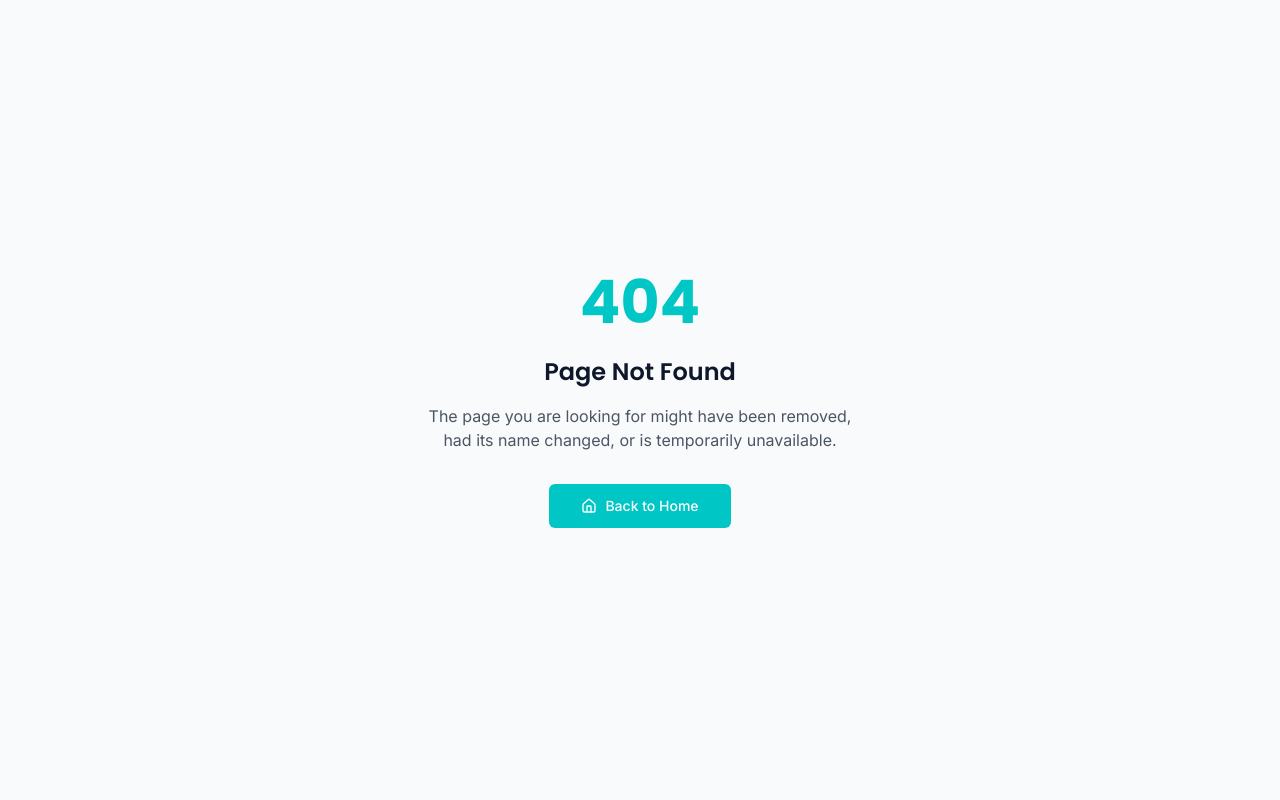
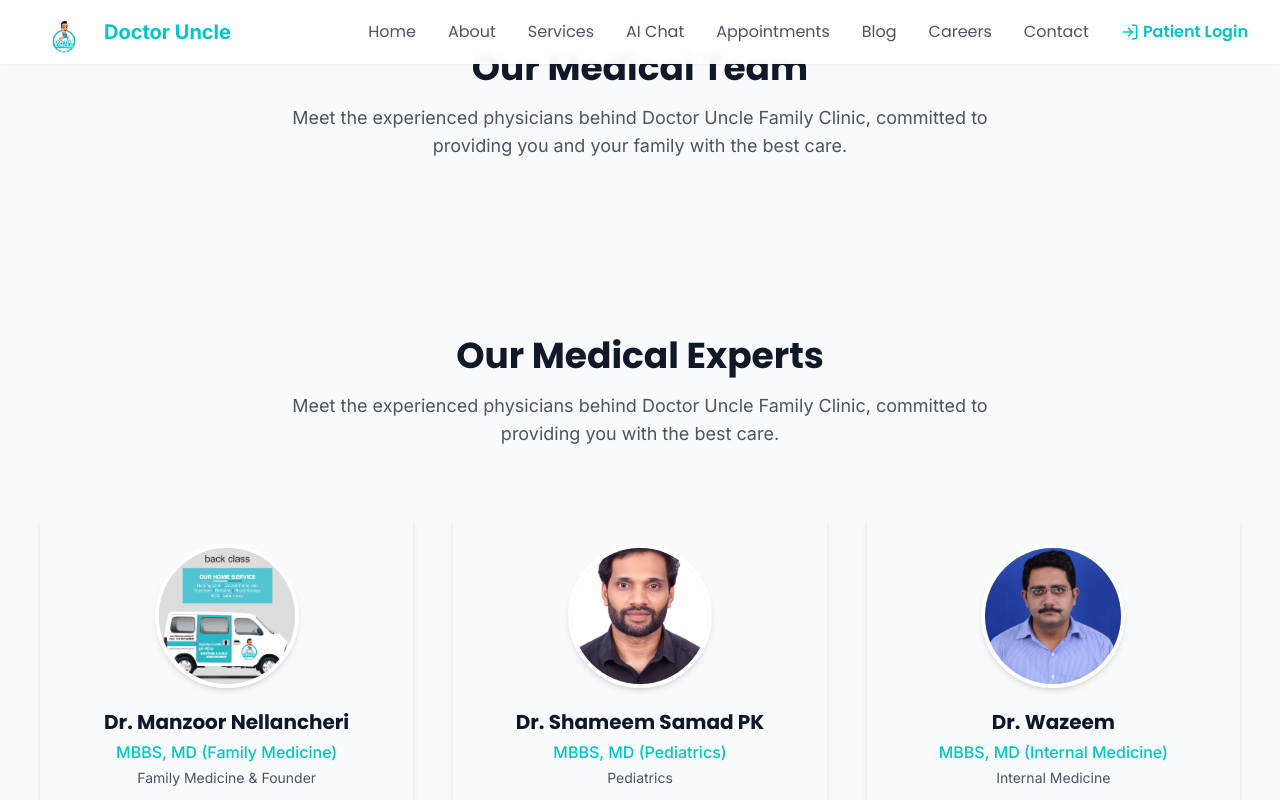
Before and after one commit to manzoornel/trustcare-pathway, a React (Vite) app: page /doctors in a window 1280 px wide. Before the commit this address had no page. Shown: the top 800 px of the page. Built offline with nearby package versions, Linux system fonts and the light colour scheme.

Commit message:
Fix view all doctors button
The "View All Doctors" button on the homepage was not working. This commit fixes the button's functionality.

```diff
--- a/src/App.tsx
+++ b/src/App.tsx
@@ -12,6 +12,7 @@ import SignUp from '@/pages/SignUp';
 import Verify from '@/pages/VerifyOTP';
 import PatientPortal from '@/pages/PatientPortal';
 import Login from '@/pages/Login';
+import Doctors from '@/pages/Doctors';
 import { ToastContainer } from 'react-toastify';
 import 'react-toastify/dist/ReactToastify.css';
 import PrivateRoute from '@/components/PrivateRoute';
@@ -48,6 +49,7 @@ function App() {
         <Route path="/" element={<Index />} />
         <Route path="/about" element={<About />} />
         <Route path="/services" element={<Services />} />
+        <Route path="/doctors" element={<Doctors />} />
         <Route path="/ai-chat" element={<AIChat />} />
         <Route path="/blog" element={<Blog />} />
         <Route path="/appointments" element={<Appointments />} />
--- a/src/components/doctors/DoctorProfiles.tsx
+++ b/src/components/doctors/DoctorProfiles.tsx
@@ -2,6 +2,7 @@
 import { doctors } from './DoctorData';
 import DoctorCard from './DoctorCard';
 import { DoctorProfile } from './types';
+import { Link } from 'react-router-dom';
 
 interface DoctorProfilesProps {
   featuredOnly?: boolean;
@@ -59,12 +60,12 @@ const DoctorProfiles = ({ featuredOnly = true }: DoctorProfilesProps) => {
 
         {featuredOnly && displayedDoctors.length > 0 && (
           <div className="text-center mt-16">
-            <a
-              href="/doctors"
+            <Link
+              to="/doctors"
               className="inline-flex items-center px-6 py-3 bg-blue-600 border border-transparent rounded-md font-semibold text-white hover:bg-blue-700 focus:outline-none focus:ring-2 focus:ring-offset-2 focus:ring-blue-500 transition duration-150 ease-in-out"
             >
               View All Doctors
-            </a>
+            </Link>
           </div>
         )}
       </div>
--- /dev/null
+++ b/src/pages/Doctors.tsx
@@ -0,0 +1,46 @@
+
+import React, { useEffect } from "react";
+import { Helmet } from "react-helmet";
+import Navbar from "@/components/Navbar";
+import Footer from "@/components/Footer";
+import DoctorProfiles from "@/components/doctors/DoctorProfiles";
+import { useTheme } from "@/contexts/ThemeContext";
+
+const Doctors = () => {
+  const { theme } = useTheme();
+
+  // Scroll to top on page load
+  useEffect(() => {
+    window.scrollTo(0, 0);
+  }, []);
+
+  return (
+    <>
+      <Helmet>
+        <title>Our Doctors - Doctor Uncle Family Clinic</title>
+        <meta
+          name="description"
+          content="Meet our experienced medical team at Doctor Uncle Family Clinic. Our physicians are committed to providing compassionate, high-quality healthcare for your entire family."
+        />
+      </Helmet>
+
+      <Navbar />
+      <main>
+        <div className="py-12 bg-gray-50">
+          <div className="max-w-7xl mx-auto px-4 sm:px-6 lg:px-8">
+            <div className="text-center mb-12">
+              <h1 className="text-4xl font-bold text-gray-900 mb-4">Our Medical Team</h1>
+              <p className="mt-4 text-lg text-gray-600 max-w-3xl mx-auto">
+                Meet the experienced physicians behind Doctor Uncle Family Clinic, committed to providing you and your family with the best care.
+              </p>
+            </div>
+          </div>
+        </div>
+        <DoctorProfiles featuredOnly={false} />
+      </main>
+      <Footer />
+    </>
+  );
+};
+
+export default Doctors;
```
